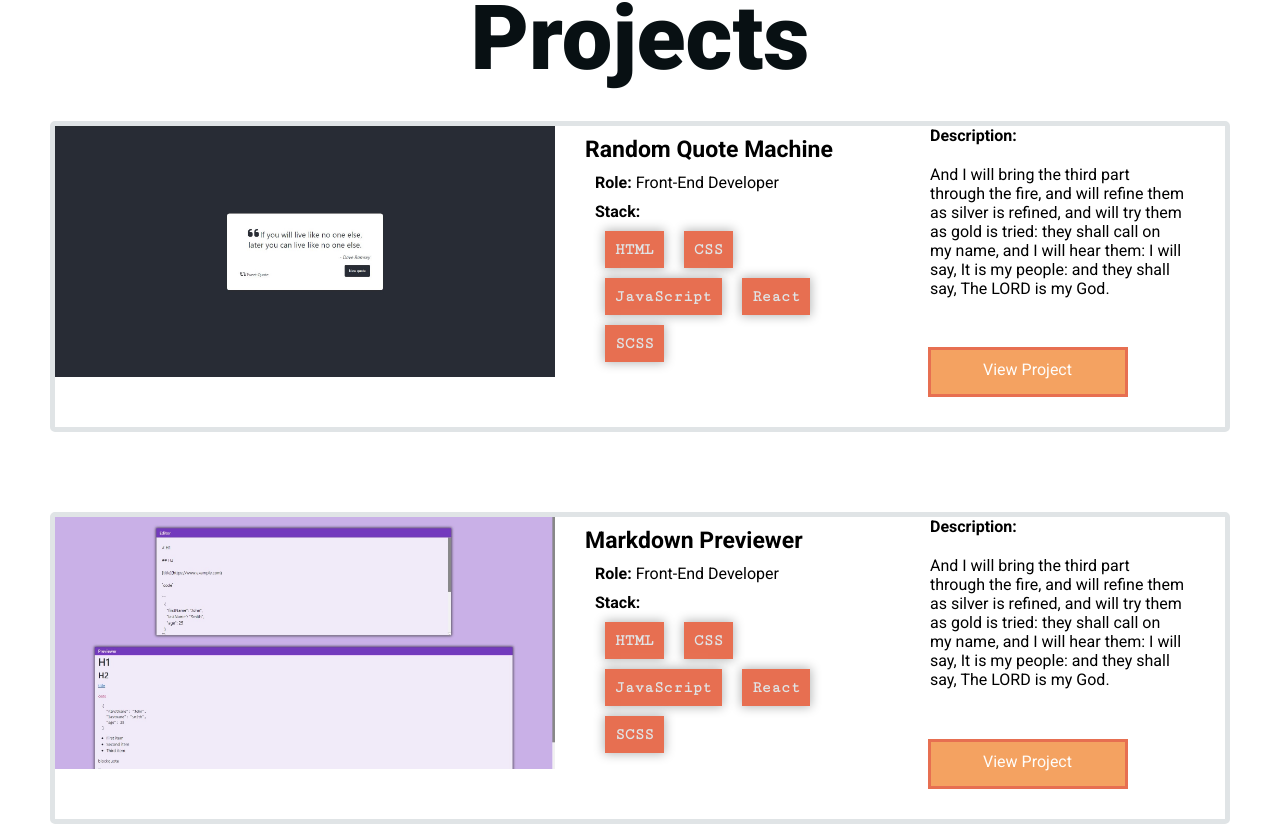
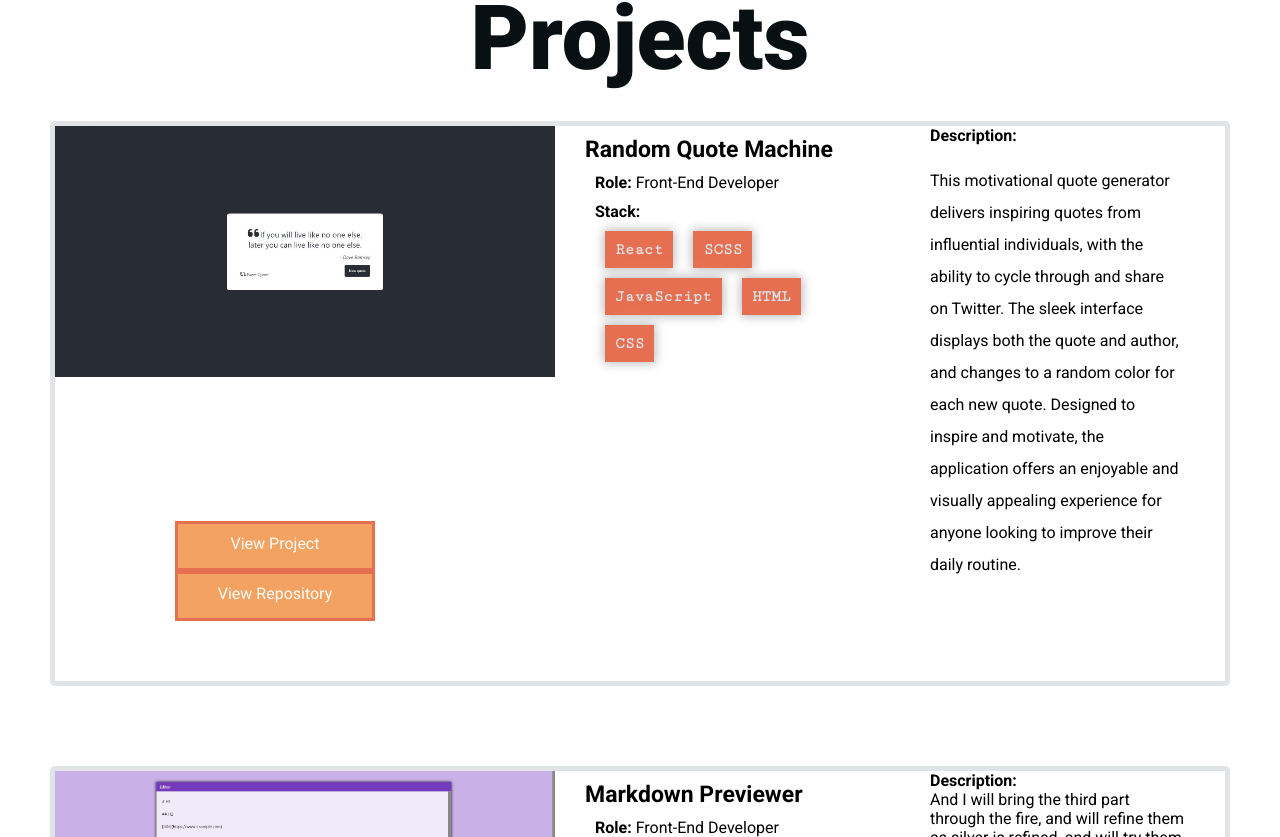
Before and after one commit to kvncrtr/portfolio, a React (Vite) app: page / in a window 1280 px wide. Shown: the part 2823-3660 px from the top of the page. Built offline with nearby package versions, Linux system fonts and the light colour scheme.

Commit message:
finish random quote machine section

```diff
--- a/src/App.jsx
+++ b/src/App.jsx
@@ -1,4 +1,4 @@
-import React, { useState, useRef } from 'react'
+import React, { useRef } from 'react'
 
 import Navbar from './components/Navbar'
 import Hero from './components/Hero'
--- a/src/components/Projects.jsx
+++ b/src/components/Projects.jsx
@@ -1,16 +1,16 @@
-import React, { forwardRef } from 'react'
+import React from 'react'
 
 import quote from '../assets/thumbnails/quote-thumb.jpg'
 import drum from '../assets/thumbnails/drum-thumb.jpg'
 import markdown from '../assets/thumbnails/markdown-thumb.jpg'
 
-function Projects(props, ref) {
-   let quoteLink = 'https://youtube.com'
+export default function Projects() {
+   let quoteLink = 'https://kvncrtr.github.io/random-quote-machine/'
    let markdownLink = 'https://facebook.com'
    let drumLink = 'https://linkedin.com'
 
    return (
-      <section ref={ref} id={'projects'} className={'section'}>
+      <section id={'projects'} className={'section'}>
          <h1 className={'section--title project--title'}>Projects</h1>
 
          <div className={'project--container'}>
@@ -18,35 +18,48 @@ function Projects(props, ref) {
             <div className={'project--card'}>
 
                <a className={'project--image-case'} href={quoteLink} target={'_blank'}>
-                  <img className={'project--image'} src={quote} alt={`a image of a project that i've built called random quote machine`} />
+                  <img className={'project--image'} src={quote} alt={`a
+                  image of a project that i've built called random
+                  quote machine`}
+                  />
                </a>
 
                <div className={'project--specs'}>
                   <h3>Random Quote Machine</h3>
-                  <p className={'project--role'}><span className={'bold'}>Role:</span> Front-End Developer</p>
+                  <p className={'project--role'}>
+                     <span className={'bold'}>Role:</span> Front-End Developer
+                  </p>
                   <span className={'bold'}>Stack:</span>
                   <ul className={'project--stack'}>
+                     <li>React</li>
+                     <li>SCSS</li>
+                     <li>JavaScript</li>
                      <li>HTML</li>
                      <li>CSS</li>
-                     <li>JavaScript</li>
-                     <li>React</li>
-                     <li>SCSS</li>
+
                   </ul>
                </div>
                <div className={'project--description'}>
                   <p className={'bold'}>Description:</p>
-                  <p>And I will bring the third part
-                  through the fire, and will refine
-                  them as silver is refined, and
-                  will try them as gold is tried:
-                  they shall call on my name, and I
-                  will hear them: I will say, It is
-                  my people: and they shall say, The
-                  LORD is my God.</p>
+                  <p className={'project--summary'}>
+                     This motivational quote generator delivers inspiring
+                     quotes from influential individuals, with the ability to
+                     cycle through and share on Twitter. The sleek interface
+                     displays both the quote and author, and changes to a
+                     random color for each new quote. Designed to inspire and
+                     motivate, the application offers an enjoyable and visually
+                     appealing experience for anyone looking to improve their
+                     daily routine.
+                  </p>
                </div>
 
-               <div className={'project--button-case'}>
-                  <a className={'project--button'} href={quoteLink} target={'_blank'}>View Project</a>
+               <div className={'project--button-container'}>
+                  <div className={'project--button-case'}>
+                     <a className={'project--button'} href={quoteLink} target={'_blank'}>View Project</a>
+                  </div>
+                  <div className={'project--button-case'}>
+                     <a className={'project--repo-button'} href={quoteLink} target={'_blank'}>View Repository</a>
+                  </div>
                </div>
 
             </div>
@@ -127,5 +140,3 @@ function Projects(props, ref) {
       </section>
    )
 }
-
-export default forwardRef(Projects)
--- a/src/styles/app.css
+++ b/src/styles/app.css
@@ -208,8 +208,8 @@ nav {
       z-index: 4;
       display: flex;
       height: 100vh;
-      padding: 5% 0;
-      padding-bottom: 50%;
+      padding: 15% 0;
+      padding-bottom: clamp(10rem, 18rem, 20rem);
       justify-content: space-between;
       flex-direction: column;
       transform: none;
@@ -229,7 +229,7 @@ nav {
 
    header .nav--close-button {
       position: absolute;
-      left: 91%;
+      left: 85%;
    }
 }
 
@@ -715,8 +715,14 @@ nav {
    padding: 0rem 4rem 0px;
 }
 
-.project--description p:last-child {
+.project--summary {
    margin-top: 2rem;
+   line-height: 2em;
+}
+
+.project--button-container {
+   display: flex;
+   flex-direction: column;
 }
 
 .project--button-case {
@@ -729,7 +735,8 @@ nav {
    border: 0.3rem solid var(--accent3);
 }
 
-.project--button {
+.project--button,
+.project--repo-button {
    width: 100%;
    height: 100%;
    margin: 0 auto;
@@ -738,7 +745,8 @@ nav {
    background-color: var(--accent2);
 }
 
-.project--button:hover {
+.project--button:hover,
+.project--repo-button:hover {
    box-shadow: -3rem 3rem 2rem var(--gray);
    transform: translate3d(2rem, -2rem, 0.5rem) ;
    transition: 0.5s;
```
